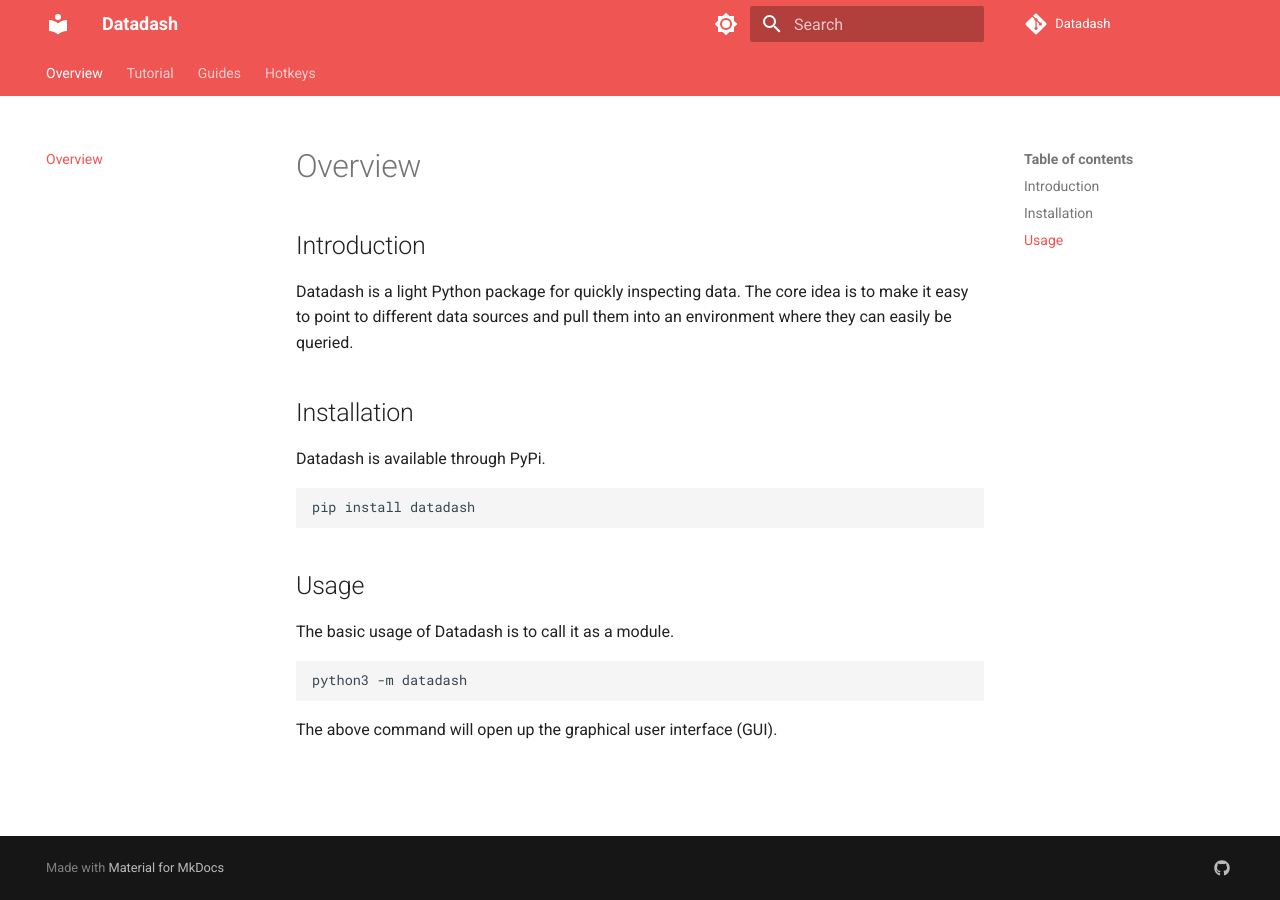
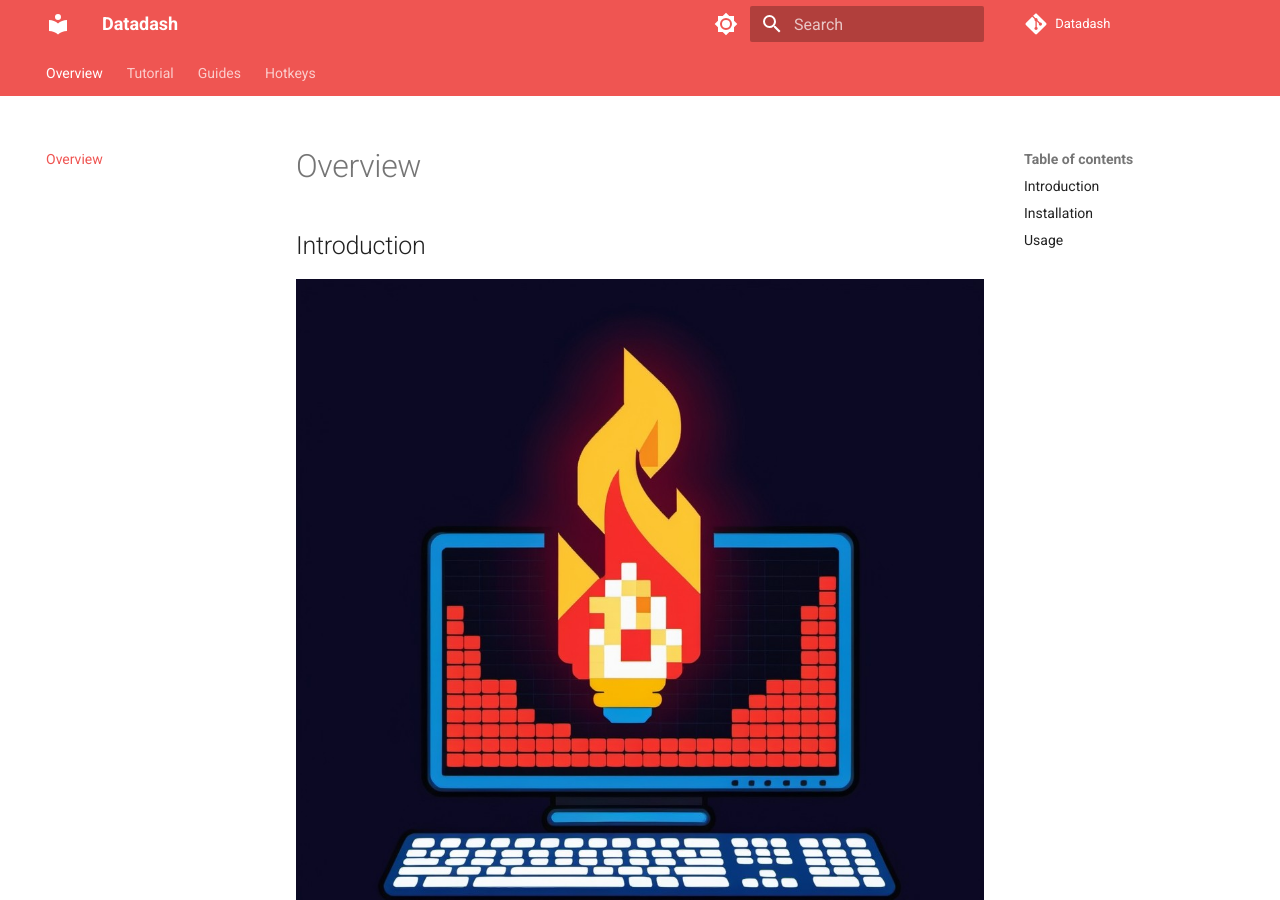
Before and after one commit to galenseilis/datadash, an MkDocs documentation site: the page built from docs/index.md, in a window 1280 px wide and 900 px high. Built offline with MkDocs 1.6.1 and Material for MkDocs 9.7.7, drawn with Linux system fonts in a browser that asks for light colours; comment, search, counter and statistics services are not loaded.

Commit message:
Added logo

```diff
--- a/docs/index.md
+++ b/docs/index.md
@@ -1,4 +1,6 @@
 ## Introduction
+
+![](assets/45ac32d5-5c4e-4574-a458-0337197ee27d.jpg)
 
 Datadash is a light Python package for quickly inspecting data. The core idea is to make it easy to point to different data sources and pull them into an environment where they can easily be queried.
 
```
